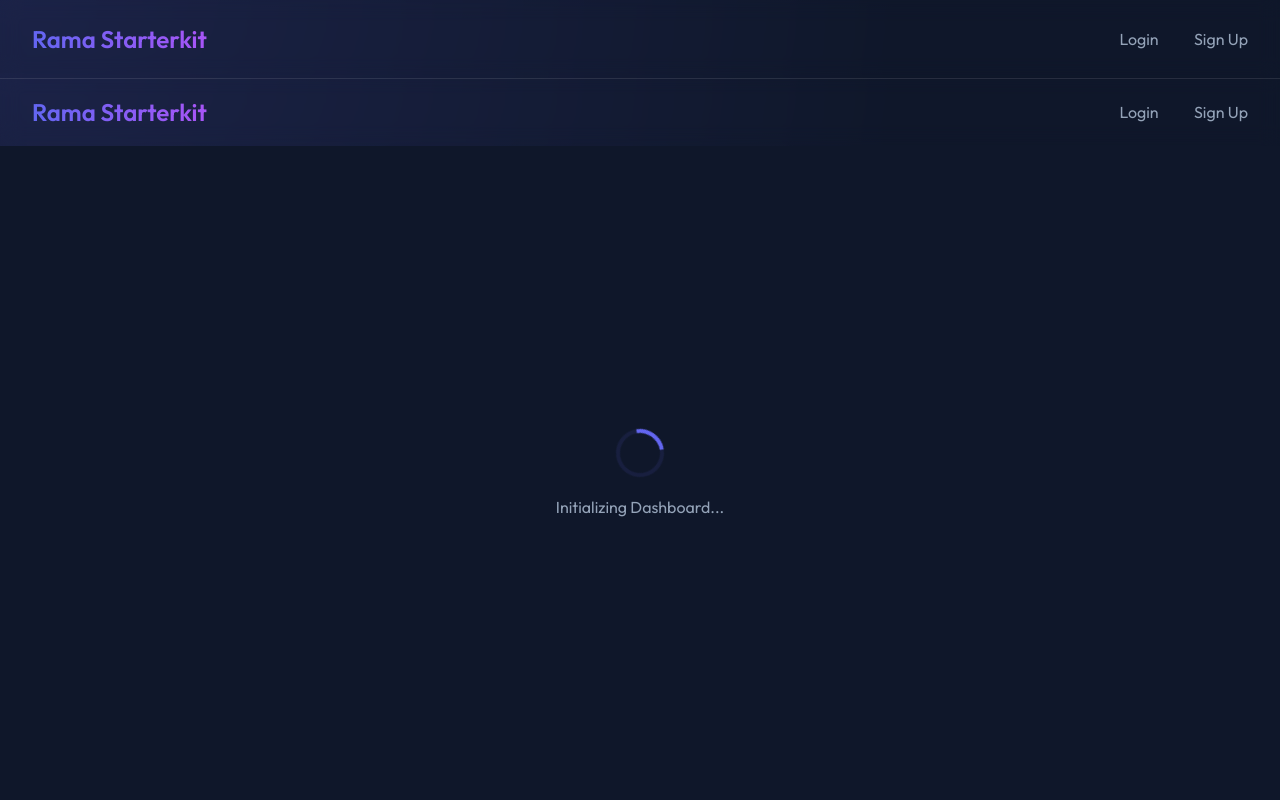
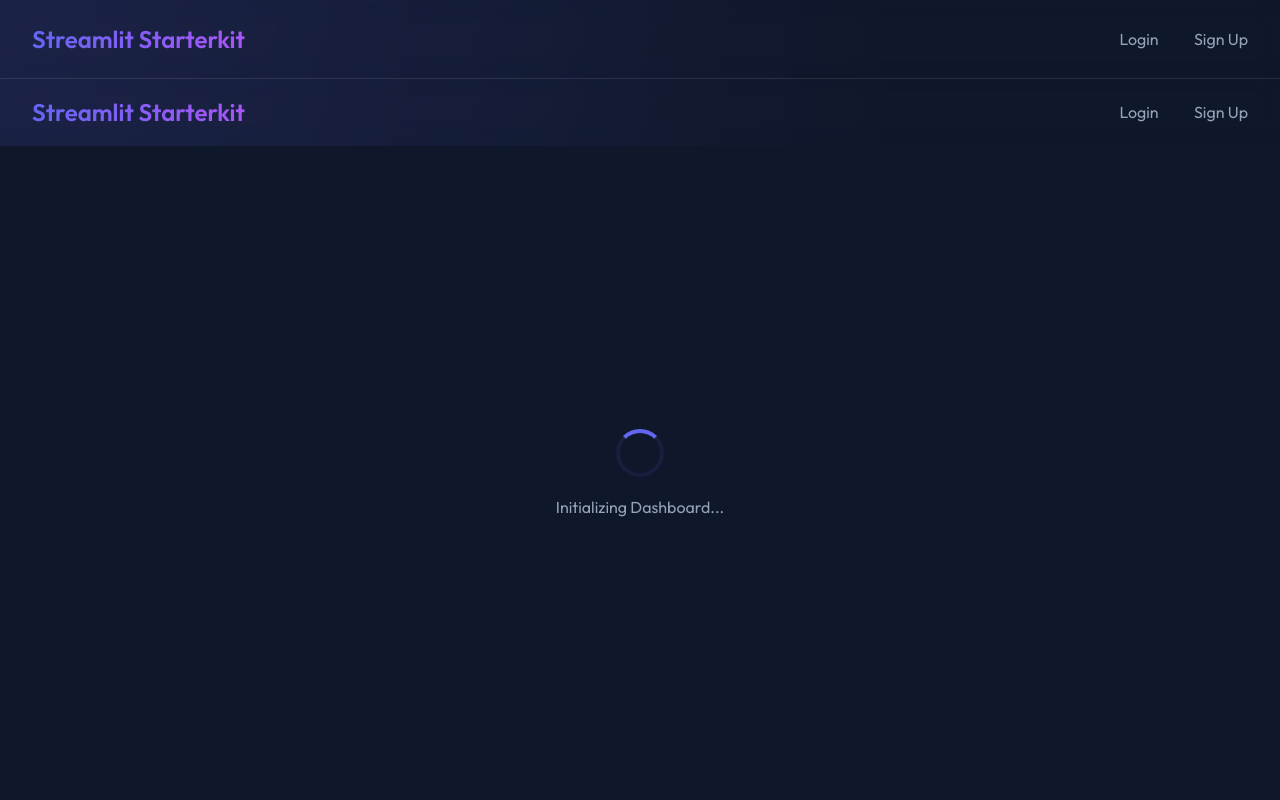
Before and after one commit to ramadlana/streamlit-starter, a Flask app: template templates/index.html in a window 1280 px wide. Run offline with Flask 3, Linux system fonts and the light colour scheme; the template is opened without the code that fills it: most values are stand-ins (such as "Sample title", 1, 10 or a date in 2020).

Commit message:
change title

```diff
--- a/templates/base.html
+++ b/templates/base.html
@@ -200,7 +200,7 @@
 
 <body>
     <nav class="navbar">
-        <div class="logo">Rama Starterkit</div>
+        <div class="logo">Streamlit Starterkit</div>
         <div class="nav-links">
             {% if current_user.is_authenticated %}
             <span style="color: var(--text-secondary)">Hi, {{ current_user.username }}</span>
--- a/templates/index.html
+++ b/templates/index.html
@@ -1,6 +1,6 @@
 {% extends "base.html" %}
 
-{% block title %}Dashboard - StreamlitPro{% endblock %}
+{% block title %}Dashboard - Streamlit Starter{% endblock %}
 
 {% block content %}
 <style>
```
